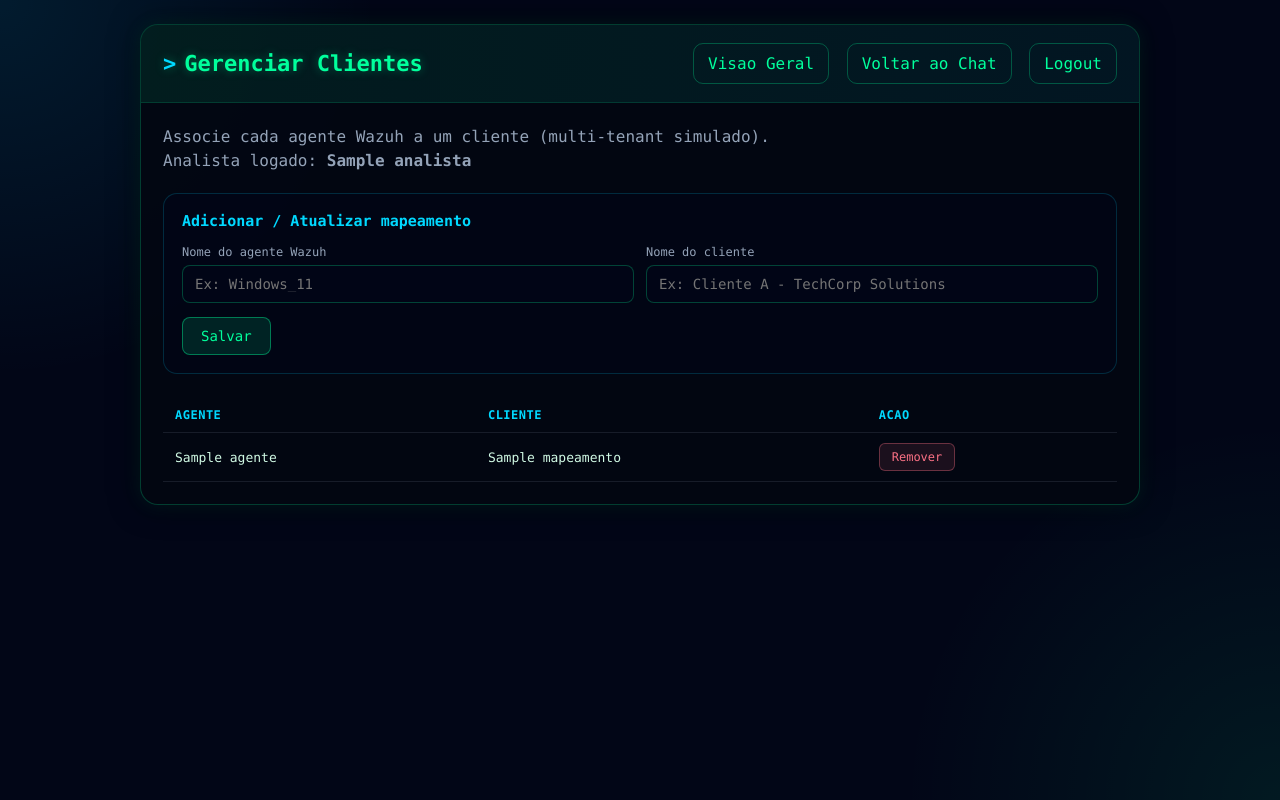
After one commit to brunoneemias/wazuh-ai-soc-lab, a Flask app: template templates/clientes_gerenciar.html in a window 1280 px wide. The commit adds this page. Run offline with Flask 3, Linux system fonts and the light colour scheme; the template is opened without the code that fills it: most values are stand-ins (such as "Sample title", 1, 10 or a date in 2020); parts of the project's set-up code (start-up, migrations or seed data) failed here and were passed over.

Commit message:
Migra mapeamento de clientes para banco de dados com tela de gerenciamento

```diff
--- a/app.py
+++ b/app.py
@@ -37,12 +37,13 @@ os.makedirs(os.path.dirname(DB_PATH), exist_ok=True)
 os.makedirs(OUTPUT_DIR, exist_ok=True)
 
 # =========================
-# MULTI-TENANT (SIMULADO)
+# MULTI-TENANT
 # =========================
 # Mapeia o nome do agente Wazuh pro "cliente" que ele representa numa
-# operação SOCaaS. Troque os nomes à vontade — é só rótulo de exibição,
-# não muda nada na coleta real dos alertas.
-CLIENTES_MAP = {
+# operação SOCaaS. Usado apenas para popular a tabela clientes_map na
+# primeira execução — depois disso, o gerenciamento é feito pela tela
+# /clientes/gerenciar, direto no banco.
+CLIENTES_SEED = {
     "Windows_11": "Cliente A - TechCorp Solutions",
     "kali": "Cliente B - Comercio Silva ME",
 }
@@ -95,6 +96,44 @@ def salvar_markdown(nome_arquivo, conteudo):
 # =========================
 # COLETA DE ALERTAS WAZUH
 # =========================
+def carregar_clientes_map():
+    """Retorna dict {agente: cliente_nome} pra uso na coleta de alertas."""
+    conexao = sqlite3.connect(DB_PATH)
+    cursor = conexao.cursor()
+    cursor.execute("SELECT agente, cliente_nome FROM clientes_map")
+    registros = cursor.fetchall()
+    conexao.close()
+    return {agente: nome for agente, nome in registros}
+
+
+def listar_clientes_map():
+    """Retorna lista de dicts com id/agente/cliente_nome, pra tela de gerenciamento."""
+    conexao = sqlite3.connect(DB_PATH)
+    conexao.row_factory = sqlite3.Row
+    cursor = conexao.cursor()
+    cursor.execute("SELECT id, agente, cliente_nome FROM clientes_map ORDER BY cliente_nome ASC")
+    registros = [dict(r) for r in cursor.fetchall()]
+    conexao.close()
+    return registros
+
+
+def salvar_cliente_map(agente, cliente_nome):
+    """Cria ou atualiza o mapeamento de um agente pra um cliente."""
+    conexao = sqlite3.connect(DB_PATH)
+    cursor = conexao.cursor()
+    cursor.execute("UPDATE clientes_map SET cliente_nome = ? WHERE agente = ?", (cliente_nome, agente))
+    if cursor.rowcount == 0:
+        cursor.execute("INSERT INTO clientes_map (agente, cliente_nome) VALUES (?, ?)", (agente, cliente_nome))
+    conexao.commit()
+    conexao.close()
+
+
+def remover_cliente_map(id_registro):
+    conexao = sqlite3.connect(DB_PATH)
+    cursor = conexao.cursor()
+    cursor.execute("DELETE FROM clientes_map WHERE id = ?", (id_registro,))
+    conexao.commit()
+    conexao.close()
 
 def coletar_alertas(limite=30):
     query = {
@@ -174,6 +213,7 @@ def coletar_alertas(limite=30):
 
     hits = response.json().get("hits", {}).get("hits", [])
     eventos = []
+    mapa_clientes = carregar_clientes_map()
 
     for hit in hits:
         src = hit.get("_source", {})
@@ -187,7 +227,7 @@ def coletar_alertas(limite=30):
             "timestamp": src.get("timestamp"),
             "agent": agent.get("name"),
             "agent_ip": agent.get("ip"),
-            "cliente": CLIENTES_MAP.get(agent.get("name"), CLIENTE_PADRAO),
+            "cliente": mapa_clientes.get(agent.get("name"), CLIENTE_PADRAO),
             "rule_id": rule.get("id"),
             "level": rule.get("level"),
             "description": rule.get("description"),
@@ -955,12 +995,30 @@ def inicializar_banco():
     if "cliente" not in colunas:
         cursor.execute("ALTER TABLE historico ADD COLUMN cliente TEXT")
 
+
     if "alerta_recente" not in colunas:
         cursor.execute("ALTER TABLE historico ADD COLUMN alerta_recente TEXT")
 
+    cursor.execute("""
+        CREATE TABLE IF NOT EXISTS clientes_map (
+            id INTEGER PRIMARY KEY AUTOINCREMENT,
+            agente TEXT NOT NULL UNIQUE,
+            cliente_nome TEXT NOT NULL
+        )
+    """)
+
+    cursor.execute("SELECT COUNT(*) FROM clientes_map")
+    total_clientes = cursor.fetchone()[0]
+
+    if total_clientes == 0:
+        for agente, nome in CLIENTES_SEED.items():
+            cursor.execute(
+                "INSERT OR IGNORE INTO clientes_map (agente, cliente_nome) VALUES (?, ?)",
+                (agente, nome)
+            )
+
     conexao.commit()
     conexao.close()
-
 def salvar_historico_db(tipo, pergunta, resposta, analista="Analista SOC", cliente=None, alerta_recente=None):
     conexao = sqlite3.connect(DB_PATH)
     cursor = conexao.cursor()
@@ -1441,14 +1499,56 @@ def clientes():
         stats = estatisticas_por_cliente(eventos)
     except Exception as e:
         stats = []
-
     return render_template(
         "clientes.html",
         clientes=stats,
         analista=obter_analista_logado()
     )
 
+
+@app.route("/clientes/gerenciar", methods=["GET"])
+def gerenciar_clientes():
+    bloqueio = proteger_rota()
+    if bloqueio:
+        return bloqueio
+
+    mapeamentos = listar_clientes_map()
+
+    return render_template(
+        "clientes_gerenciar.html",
+        mapeamentos=mapeamentos,
+        analista=obter_analista_logado()
+    )
+
+
+@app.route("/clientes/gerenciar/salvar", methods=["POST"])
+def gerenciar_clientes_salvar():
+    bloqueio = proteger_rota()
+    if bloqueio:
+        return bloqueio
+
+    agente = request.form.get("agente", "").strip()
+    cliente_nome = request.form.get("cliente_nome", "").strip()
+
+    if agente and cliente_nome:
+        salvar_cliente_map(agente, cliente_nome)
+
+    return redirect(url_for("gerenciar_clientes"))
+
+
+@app.route("/clientes/gerenciar/remover/<int:id_registro>", methods=["POST"])
+def gerenciar_clientes_remover(id_registro):
+    bloqueio = proteger_rota()
+    if bloqueio:
+        return bloqueio
+
+    remover_cliente_map(id_registro)
+
+    return redirect(url_for("gerenciar_clientes"))
+
+
 def _parse_data_hora(data_hora_str):
+
     return datetime.strptime(data_hora_str, "%d/%m/%Y %H:%M:%S")
 
 
--- /dev/null
+++ b/templates/clientes_gerenciar.html
@@ -0,0 +1,268 @@
+<!DOCTYPE html>
+<html lang="pt-BR">
+<head>
+    <meta charset="UTF-8">
+    <title>Gerenciar Clientes - AI SOC Assistant</title>
+    <style>
+        :root {
+            --bg: #020617;
+            --panel: rgba(3, 7, 18, 0.92);
+            --border: rgba(0, 255, 156, 0.22);
+            --green: #00ff9c;
+            --cyan: #00d9ff;
+            --text: #d1fae5;
+            --muted: #94a3b8;
+            --danger: #fb7185;
+        }
+
+        * {
+            box-sizing: border-box;
+        }
+
+        body {
+            margin: 0;
+            background:
+                radial-gradient(circle at top left, rgba(0,217,255,0.10), transparent 25%),
+                radial-gradient(circle at bottom right, rgba(0,255,156,0.08), transparent 25%),
+                #020617;
+            color: var(--text);
+            font-family: Consolas, "Courier New", monospace;
+            min-height: 100vh;
+            padding: 24px;
+        }
+
+        .container {
+            max-width: 1000px;
+            margin: 0 auto;
+            background: var(--panel);
+            border: 1px solid var(--border);
+            border-radius: 18px;
+            overflow: hidden;
+            box-shadow:
+                0 0 30px rgba(0,0,0,0.55),
+                0 0 18px rgba(0,255,156,0.10);
+        }
+
+        .header {
+            padding: 18px 22px;
+            border-bottom: 1px solid rgba(0,255,156,0.14);
+            background: linear-gradient(90deg, rgba(0,255,156,0.09), rgba(0,217,255,0.07));
+            display: flex;
+            justify-content: space-between;
+            align-items: center;
+            flex-wrap: wrap;
+            gap: 10px;
+        }
+
+        .title {
+            color: var(--green);
+            font-size: 22px;
+            font-weight: bold;
+            text-shadow: 0 0 10px rgba(0,255,156,0.35);
+        }
+
+        .title::before {
+            content: ">";
+            color: var(--cyan);
+            margin-right: 8px;
+        }
+
+        .actions a {
+            color: var(--green);
+            border: 1px solid rgba(0,255,156,0.28);
+            padding: 10px 14px;
+            border-radius: 10px;
+            text-decoration: none;
+            margin-left: 8px;
+            display: inline-block;
+        }
+
+        .actions a:hover {
+            color: var(--cyan);
+            border-color: var(--cyan);
+        }
+
+        .content {
+            padding: 22px;
+        }
+
+        .subtitle {
+            color: var(--muted);
+            margin-bottom: 20px;
+            line-height: 1.5;
+        }
+
+        .form-box {
+            background: rgba(2, 6, 23, 0.72);
+            border: 1px solid rgba(0,217,255,0.18);
+            border-radius: 14px;
+            padding: 18px;
+            margin-bottom: 24px;
+        }
+
+        .form-box h3 {
+            color: var(--cyan);
+            margin-top: 0;
+            font-size: 15px;
+        }
+
+        .form-row {
+            display: flex;
+            gap: 12px;
+            flex-wrap: wrap;
+        }
+
+        .form-row div {
+            flex: 1;
+            min-width: 200px;
+        }
+
+        label {
+            display: block;
+            color: var(--muted);
+            font-size: 12px;
+            margin-bottom: 6px;
+        }
+
+        input[type="text"] {
+            width: 100%;
+            background: rgba(2, 6, 23, 0.9);
+            border: 1px solid rgba(0,255,156,0.25);
+            border-radius: 8px;
+            color: var(--text);
+            padding: 10px 12px;
+            font-family: inherit;
+            font-size: 14px;
+        }
+
+        input[type="text"]:focus {
+            outline: none;
+            border-color: var(--cyan);
+        }
+
+        button.salvar {
+            margin-top: 14px;
+            background: rgba(0,255,156,0.12);
+            border: 1px solid rgba(0,255,156,0.4);
+            color: var(--green);
+            padding: 10px 18px;
+            border-radius: 8px;
+            font-family: inherit;
+            font-size: 14px;
+            cursor: pointer;
+        }
+
+        button.salvar:hover {
+            background: rgba(0,255,156,0.2);
+        }
+
+        table {
+            width: 100%;
+            border-collapse: collapse;
+        }
+
+        th, td {
+            text-align: left;
+            padding: 10px 12px;
+            border-bottom: 1px solid rgba(148,163,184,0.14);
+            font-size: 13px;
+        }
+
+        th {
+            color: var(--cyan);
+            font-size: 12px;
+            text-transform: uppercase;
+            letter-spacing: 0.5px;
+        }
+
+        .btn-remover {
+            background: rgba(251,113,133,0.1);
+            border: 1px solid rgba(251,113,133,0.35);
+            color: var(--danger);
+            padding: 6px 12px;
+            border-radius: 6px;
+            font-family: inherit;
+            font-size: 12px;
+            cursor: pointer;
+        }
+
+        .btn-remover:hover {
+            background: rgba(251,113,133,0.2);
+        }
+
+        .empty {
+            border: 1px dashed rgba(0,255,156,0.25);
+            border-radius: 14px;
+            padding: 22px;
+            color: var(--muted);
+            background: rgba(2, 6, 23, 0.55);
+        }
+    </style>
+</head>
+<body>
+    <div class="container">
+        <div class="header">
+            <div class="title">Gerenciar Clientes</div>
+
+            <div class="actions">
+                <a href="/clientes">Visao Geral</a>
+                <a href="/">Voltar ao Chat</a>
+                <a href="/logout">Logout</a>
+            </div>
+        </div>
+
+        <div class="content">
+            <div class="subtitle">
+                Associe cada agente Wazuh a um cliente (multi-tenant simulado).<br>
+                Analista logado: <strong>{{ analista }}</strong>
+            </div>
+
+            <div class="form-box">
+                <h3>Adicionar / Atualizar mapeamento</h3>
+                <form method="POST" action="/clientes/gerenciar/salvar">
+                    <div class="form-row">
+                        <div>
+                            <label for="agente">Nome do agente Wazuh</label>
+                            <input type="text" id="agente" name="agente" placeholder="Ex: Windows_11" required>
+                        </div>
+                        <div>
+                            <label for="cliente_nome">Nome do cliente</label>
+                            <input type="text" id="cliente_nome" name="cliente_nome" placeholder="Ex: Cliente A - TechCorp Solutions" required>
+                        </div>
+                    </div>
+                    <button type="submit" class="salvar">Salvar</button>
+                </form>
+            </div>
+
+            {% if mapeamentos and mapeamentos|length > 0 %}
+                <table>
+                    <thead>
+                        <tr>
+                            <th>Agente</th>
+                            <th>Cliente</th>
+                            <th>Acao</th>
+                        </tr>
+                    </thead>
+                    <tbody>
+                        {% for m in mapeamentos %}
+                            <tr>
+                                <td>{{ m.agente }}</td>
+                                <td>{{ m.cliente_nome }}</td>
+                                <td>
+                                    <form method="POST" action="/clientes/gerenciar/remover/{{ m.id }}" onsubmit="return confirm('Remover este mapeamento?');">
+                                        <button type="submit" class="btn-remover">Remover</button>
+                                    </form>
+                                </td>
+                            </tr>
+                        {% endfor %}
+                    </tbody>
+                </table>
+            {% else %}
+                <div class="empty">
+                    Nenhum cliente cadastrado ainda. Use o formulario acima para adicionar.
+                </div>
+            {% endif %}
+        </div>
+    </div>
+</body>
+</html>
--- a/templates/index.html
+++ b/templates/index.html
@@ -581,6 +581,7 @@ button:hover, .btn:hover {
 
             <div class="section-title">Sistema</div>
                  <a class="btn" href="/clientes">> visualizar_clientes()</a>
+                 <a class="btn" href="/clientes/gerenciar">> gerenciar_clientes()</a>
                  <a class="btn" href="/sla">> visualizar_sla()</a>
                  <a class="btn" href="/sobre">> sobre_projeto()</a>
                  <a class="btn" href="/historico">> visualizar_historico()</a>
```
